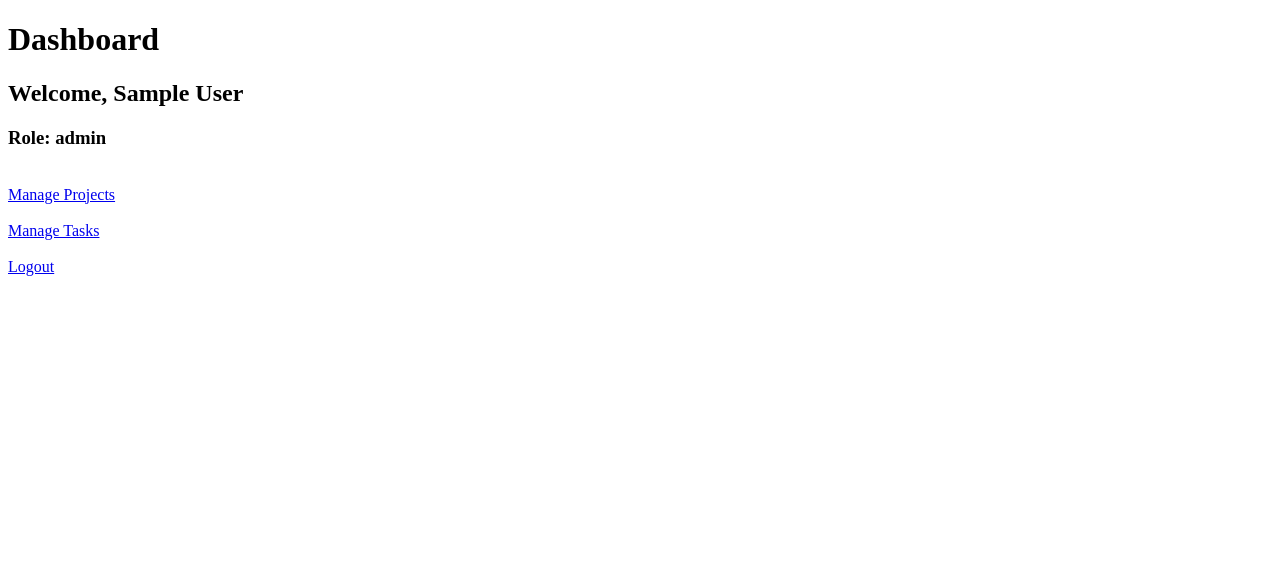
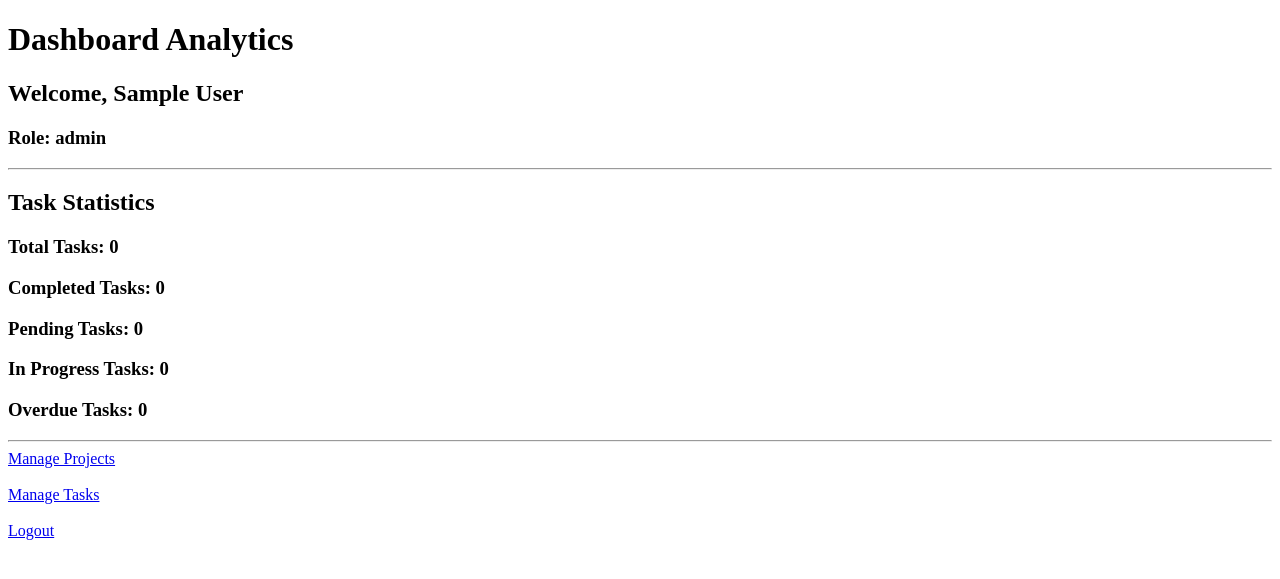
Before and after one commit to vanjarapujaswanth/team-task-manager, a Flask app: page /dashboard in a window 1280 px wide. Shown: the top 579 px of the page. Run offline with Flask 3, Linux system fonts and the light colour scheme; the visitor is signed in with stand-in values (Sample User, id 1).

Commit message:
Dashboard analytics added

```diff
--- a/app.py
+++ b/app.py
@@ -122,10 +122,33 @@ def dashboard():
     if 'user_id' not in session:
         return redirect('/login')
 
+    # Total Tasks
+    total_tasks = Task.query.count()
+
+    # Completed Tasks
+    completed_tasks = Task.query.filter_by(status='Completed').count()
+
+    # Pending Tasks
+    pending_tasks = Task.query.filter_by(status='Pending').count()
+
+    # In Progress Tasks
+    in_progress_tasks = Task.query.filter_by(status='In Progress').count()
+
+    # Overdue Tasks
+    overdue_tasks = Task.query.filter(
+        Task.due_date < datetime.utcnow(),
+        Task.status != 'Completed'
+    ).count()
+
     return render_template(
         'dashboard.html',
         name=session['user_name'],
-        role=session['role']
+        role=session['role'],
+        total_tasks=total_tasks,
+        completed_tasks=completed_tasks,
+        pending_tasks=pending_tasks,
+        in_progress_tasks=in_progress_tasks,
+        overdue_tasks=overdue_tasks
     )
 
 # =========================
--- a/templates/dashboard.html
+++ b/templates/dashboard.html
@@ -5,13 +5,27 @@
 </head>
 <body>
 
-    <h1>Dashboard</h1>
+    <h1>Dashboard Analytics</h1>
 
     <h2>Welcome, {{ name }}</h2>
 
     <h3>Role: {{ role }}</h3>
 
-    <br>
+    <hr>
+
+    <h2>Task Statistics</h2>
+
+    <h3>Total Tasks: {{ total_tasks }}</h3>
+
+    <h3>Completed Tasks: {{ completed_tasks }}</h3>
+
+    <h3>Pending Tasks: {{ pending_tasks }}</h3>
+
+    <h3>In Progress Tasks: {{ in_progress_tasks }}</h3>
+
+    <h3>Overdue Tasks: {{ overdue_tasks }}</h3>
+
+    <hr>
 
     <a href="/projects">Manage Projects</a>
 
```
